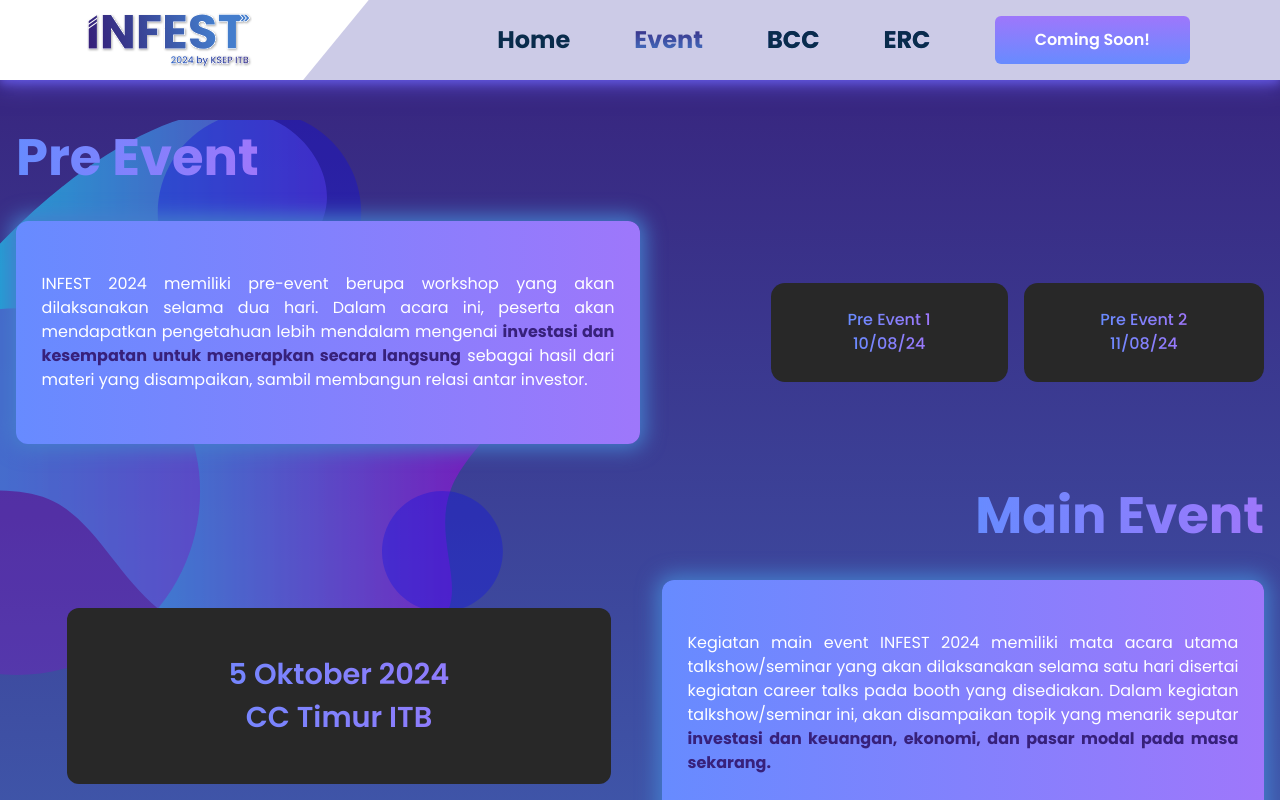
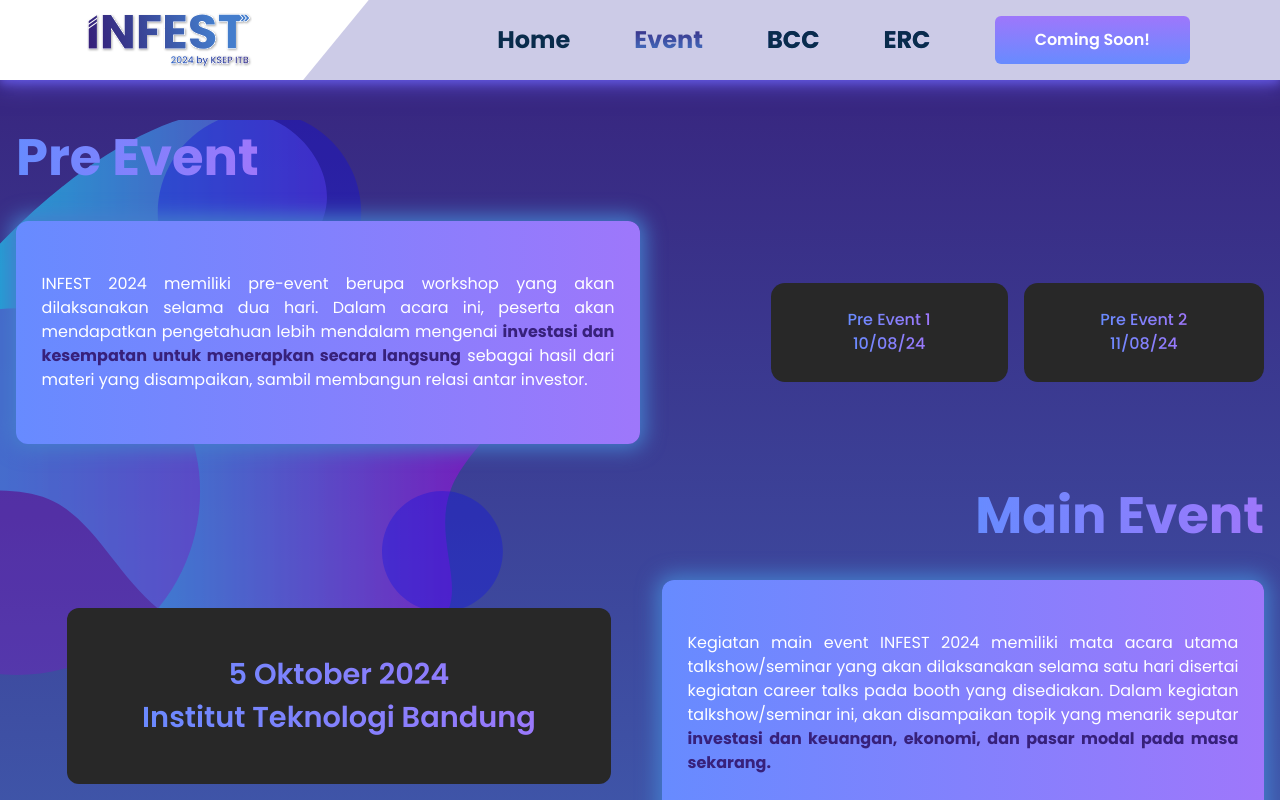
Before and after one commit to farrelathalla/INFEST-2024, a Next.js app: page /event in a window 1280 px wide. Shown: the top 800 px of the page. Built offline with nearby package versions, Linux system fonts and the light colour scheme.

Commit message:
ref: change locatioon of event

```diff
--- a/app/event/page.js
+++ b/app/event/page.js
@@ -78,7 +78,7 @@ const EventPage = () => {
             rounded-xl
             w-full md:w-[45%]'>
               <p className= {`${gradient_font} underline font-semibold md:text-[2.25vw]`}>5 Oktober 2024</p>
-              <p className= {`${gradient_font} underline font-semibold md:text-[2.25vw]`}>CC Timur ITB</p>
+              <p className= {`${gradient_font} underline font-semibold md:text-[2.25vw]`}>Institut Teknologi Bandung</p>
             </div>
             <p className='
             my-[1vw]
```
